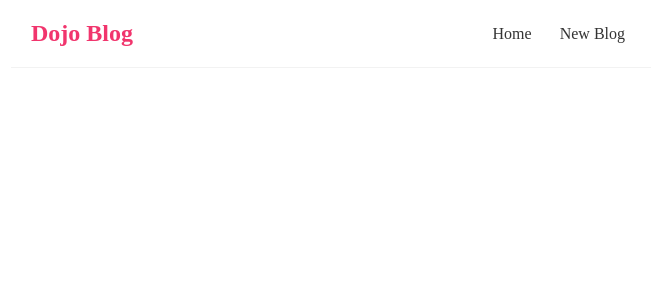
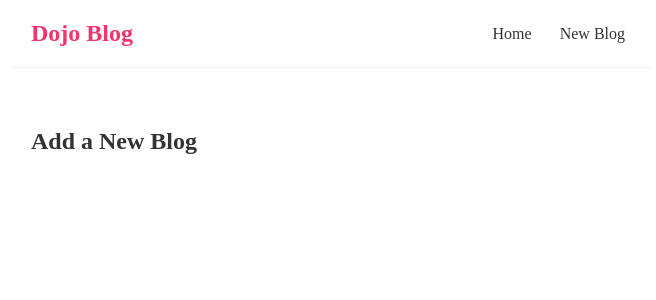
Before and after one commit to imAravinda/React-Blog, a React (Create React App) app: page /create in a window 1280 px wide. Shown: the top 300 px of the page, without its empty margins (309-965 px from the left). Built offline with nearby package versions, Linux system fonts and the light colour scheme; the HTML template or start-up script is replaced by a standard one.

Commit message:
add create route to app.js file

```diff
--- a/src/App.js
+++ b/src/App.js
@@ -2,7 +2,7 @@ import './App.css';
 import Navbar from './navbar';
 import Home from './Home';
 import {BrowserRouter as Router,Route,Switch} from 'react-router-dom';
-import create from './create';
+import Create from './create';
 function App() {
   return (
     <Router>
@@ -14,7 +14,7 @@ function App() {
             <Home />
           </Route>
           <Route path="/create">
-            <create />
+            <Create />
           </Route>
         </Switch>
       </div>
--- a/src/create.js
+++ b/src/create.js
@@ -1,4 +1,4 @@
-const create = () => {
+const Create = () => {
     return (
         <div className="create">
             <h2>Add a New Blog</h2>
@@ -6,4 +6,4 @@ const create = () => {
      );
 }
 
-export default create;
+export default Create;
```
